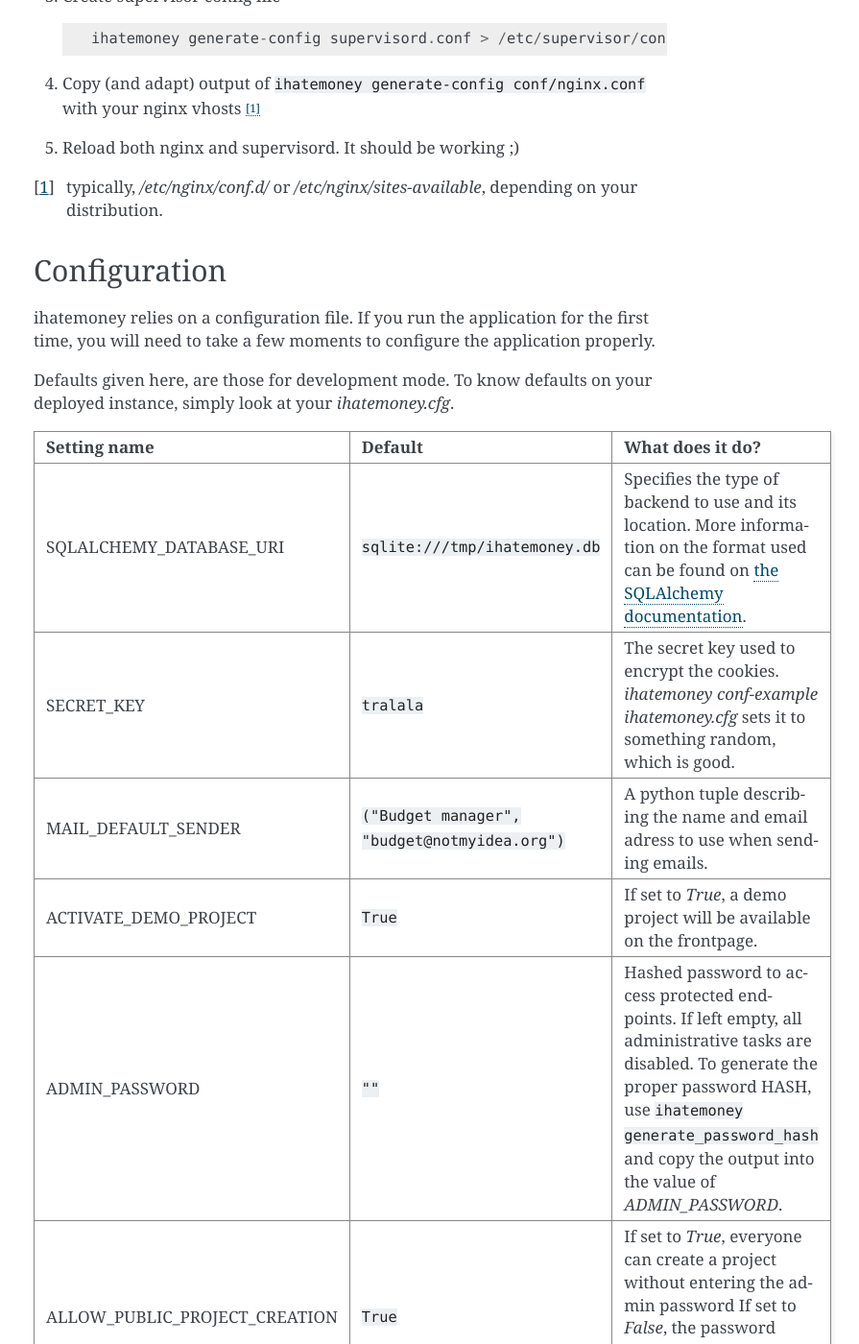
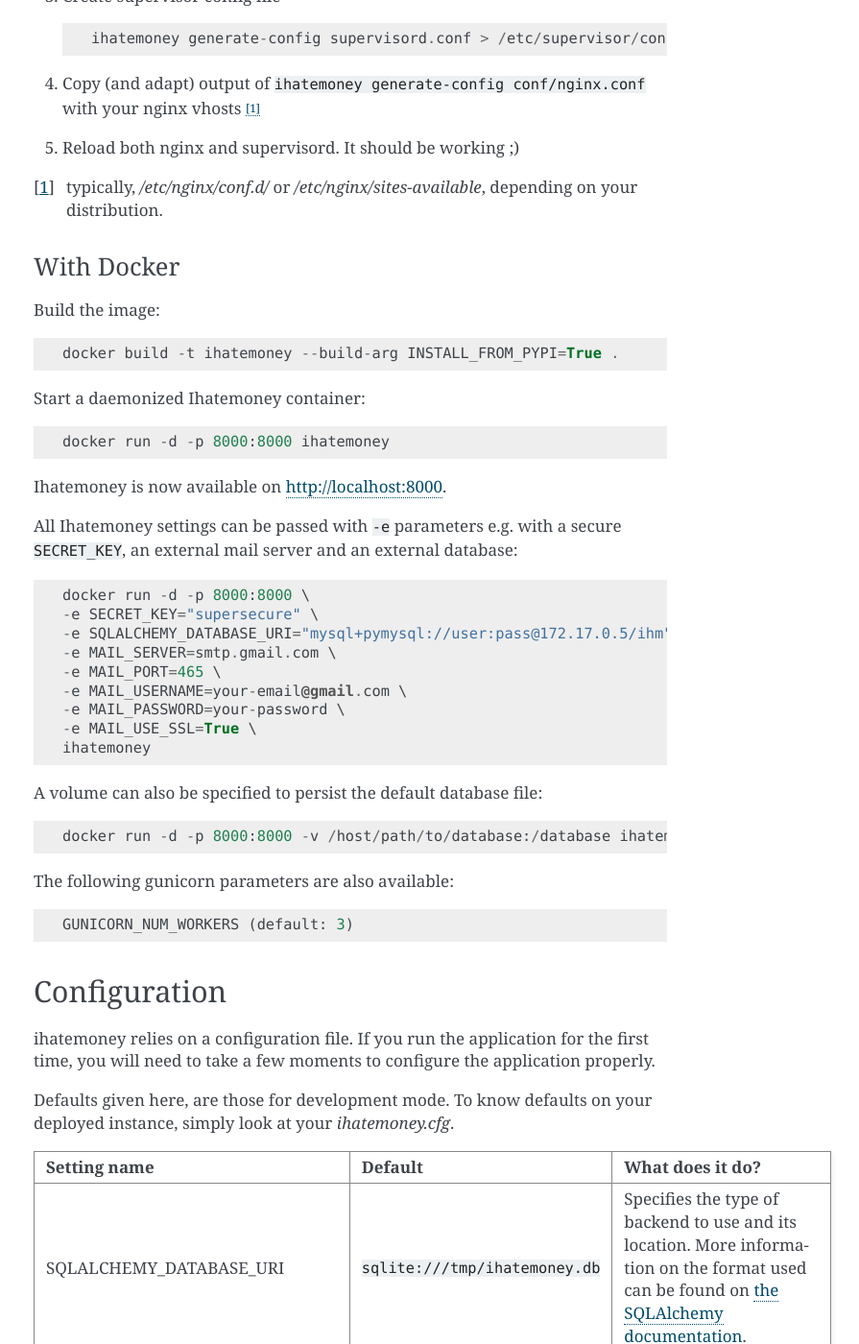
Before and after one commit to spiral-project/ihatemoney, a Sphinx documentation site: the page built from docs/installation.rst, in a window 1280 px wide and 1400 px high, scrolled down 2530 px. Shown: the whole window at 96% size, without its empty margins (385-1280 px from the left). Built offline with Sphinx 7.4.7, drawn with Linux system fonts in a browser that asks for light colours; some of the changed text lies outside the part shown.

Commit message:
Add a DockerFile
Can be used to deploy the latest version from
PyPI in a production environment or from the
master branch in a dev environment.

```diff
--- a/CHANGELOG.rst
+++ b/CHANGELOG.rst
@@ -30,6 +30,7 @@
 - Projects can be edited/deleted from the dashboard (#262)
 - ACTIVATE_ADMIN_DASHBOARD setting (#262)
 - Link to the dashboard in the navigation bar (#262)
+- Dockerfile
 
 Removed
 =======
--- a/docs/installation.rst
+++ b/docs/installation.rst
@@ -113,6 +113,40 @@
 .. [#nginx-vhosts] typically, */etc/nginx/conf.d/* or
    */etc/nginx/sites-available*, depending on your distribution.
 
+With Docker
+-----------
+
+Build the image::
+
+    docker build -t ihatemoney --build-arg INSTALL_FROM_PYPI=True .
+
+Start a daemonized Ihatemoney container::
+
+    docker run -d -p 8000:8000 ihatemoney
+
+Ihatemoney is now available on http://localhost:8000.
+
+All Ihatemoney settings can be passed with ``-e`` parameters
+e.g. with a secure ``SECRET_KEY``, an external mail server and an external database::
+
+    docker run -d -p 8000:8000 \
+    -e SECRET_KEY="supersecure" \
+    -e SQLALCHEMY_DATABASE_URI="mysql+pymysql://user:pass@172.17.0.5/ihm" \
+    -e MAIL_SERVER=smtp.gmail.com \
+    -e MAIL_PORT=465 \
+    -e MAIL_USERNAME=your-email@gmail.com \
+    -e MAIL_PASSWORD=your-password \
+    -e MAIL_USE_SSL=True \
+    ihatemoney
+
+A volume can also be specified to persist the default database file::
+
+    docker run -d -p 8000:8000 -v /host/path/to/database:/database ihatemoney
+
+The following gunicorn parameters are also available::
+
+    GUNICORN_NUM_WORKERS (default: 3)
+
 Configuration
 =============
 
```
Also changed, not shown: other parts of docs/installation.rst (+1 -1 lines), 2 other files.
